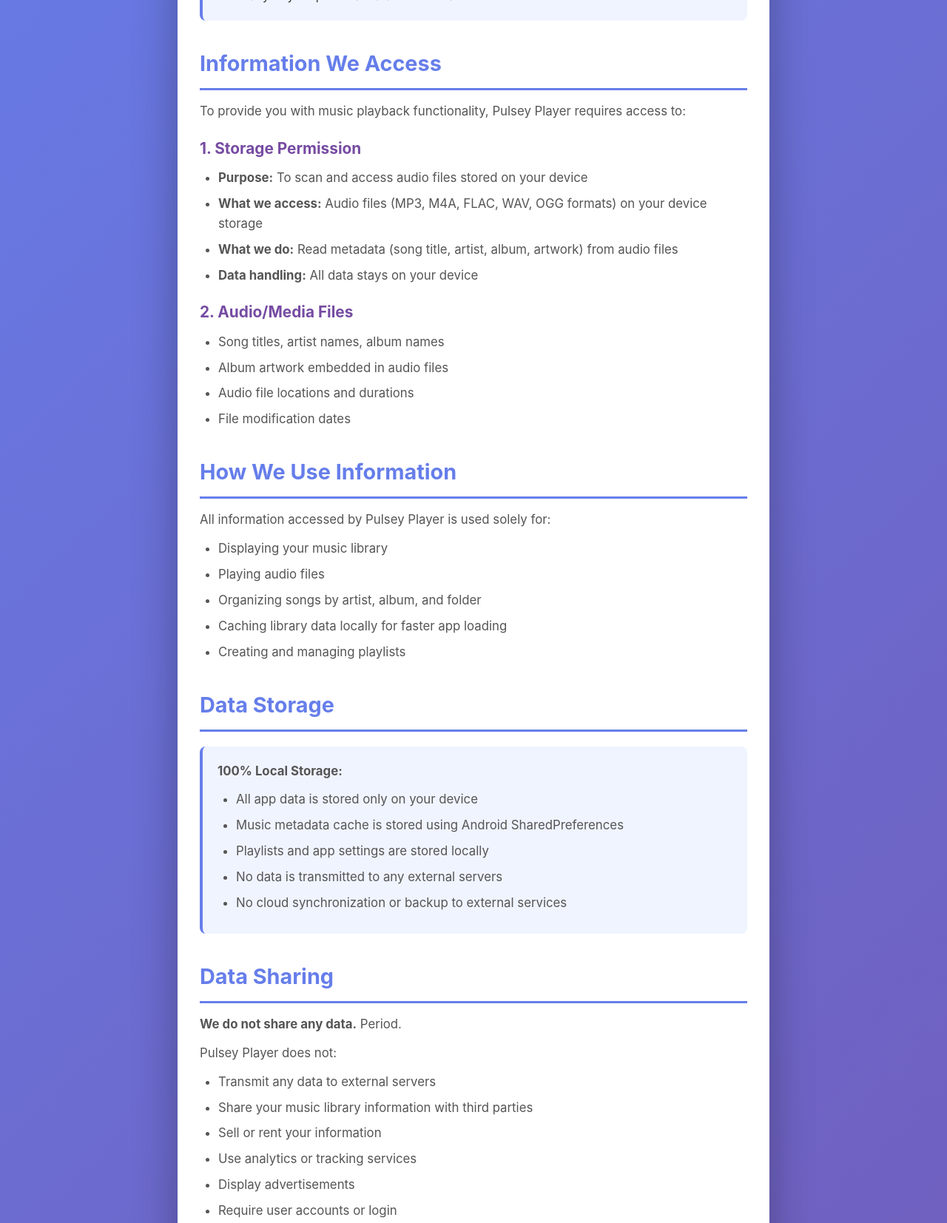
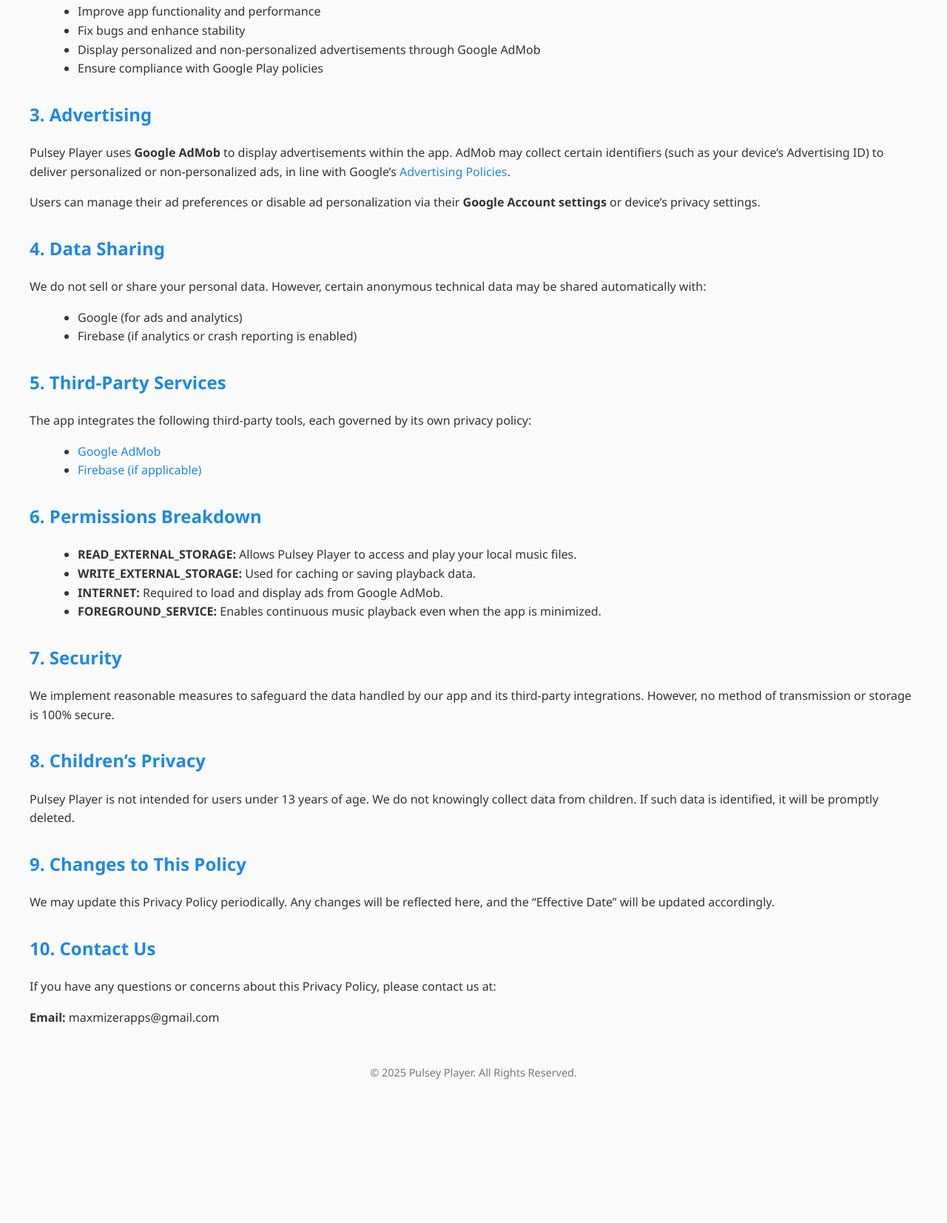
Before and after one commit to GuenzDeMax/pulsey-player-privacy, a plain HTML site: page index.html in a window 1280 px wide. Shown: the part 554-2207 px from the top of the page at 74% size. After the commit the page ends 2055 px from the top, so only its background shows below. Drawn offline with Linux system fonts and the light colour scheme.

Commit message:
Update index.html

```diff
--- a/index.html
+++ b/index.html
@@ -1,4 +1,132 @@
 <!DOCTYPE html>
+<html lang="en">
+<head>
+  <meta charset="UTF-8">
+  <meta name="viewport" content="width=device-width, initial-scale=1.0">
+  <title>Pulsey Player - Privacy Policy (Ad-Supported)</title>
+  <style>
+    body {
+      font-family: "Segoe UI", Arial, sans-serif;
+      margin: 40px;
+      background: #fafafa;
+      color: #333;
+      line-height: 1.6;
+    }
+    h1, h2 {
+      color: #1e88e5;
+    }
+    .section {
+      margin-bottom: 30px;
+    }
+    ul {
+      margin-top: 10px;
+      margin-left: 25px;
+    }
+    a {
+      color: #1e88e5;
+      text-decoration: none;
+    }
+    a:hover {
+      text-decoration: underline;
+    }
+    footer {
+      margin-top: 50px;
+      font-size: 0.9em;
+      color: #777;
+      text-align: center;
+    }
+  </style>
+</head>
+<body>
+  <h1>Pulsey Player - Privacy Policy (Ad-Supported Version)</h1>
+  <p><strong>Effective Date:</strong> October 7, 2025</p>
+  <p>This Privacy Policy explains how <strong>Pulsey Player</strong> (“we”, “our”, “us”) collects, uses, and protects your information while using our mobile application.</p>
+
+  <div class="section">
+    <h2>1. Information We Collect</h2>
+    <p>Pulsey Player does not collect personal user data directly. However, certain third-party services (such as Google AdMob) may automatically collect limited technical information, including:</p>
+    <ul>
+      <li>Device identifiers (e.g., Advertising ID)</li>
+      <li>App usage statistics</li>
+      <li>Approximate location (for ad targeting or analytics)</li>
+      <li>Crash logs and diagnostic data</li>
+    </ul>
+  </div>
+
+  <div class="section">
+    <h2>2. How We Use Information</h2>
+    <p>We use collected information to:</p>
+    <ul>
+      <li>Improve app functionality and performance</li>
+      <li>Fix bugs and enhance stability</li>
+      <li>Display personalized and non-personalized advertisements through Google AdMob</li>
+      <li>Ensure compliance with Google Play policies</li>
+    </ul>
+  </div>
+
+  <div class="section">
+    <h2>3. Advertising</h2>
+    <p>Pulsey Player uses <strong>Google AdMob</strong> to display advertisements within the app. AdMob may collect certain identifiers (such as your device’s Advertising ID) to deliver personalized or non-personalized ads, in line with Google’s <a href="https://policies.google.com/technologies/ads" target="_blank">Advertising Policies</a>.</p>
+    <p>Users can manage their ad preferences or disable ad personalization via their <strong>Google Account settings</strong> or device’s privacy settings.</p>
+  </div>
+
+  <div class="section">
+    <h2>4. Data Sharing</h2>
+    <p>We do not sell or share your personal data. However, certain anonymous technical data may be shared automatically with:</p>
+    <ul>
+      <li>Google (for ads and analytics)</li>
+      <li>Firebase (if analytics or crash reporting is enabled)</li>
+    </ul>
+  </div>
+
+  <div class="section">
+    <h2>5. Third-Party Services</h2>
+    <p>The app integrates the following third-party tools, each governed by its own privacy policy:</p>
+    <ul>
+      <li><a href="https://policies.google.com/privacy" target="_blank">Google AdMob</a></li>
+      <li><a href="https://firebase.google.com/support/privacy" target="_blank">Firebase (if applicable)</a></li>
+    </ul>
+  </div>
+
+  <div class="section">
+    <h2>6. Permissions Breakdown</h2>
+    <ul>
+      <li><strong>READ_EXTERNAL_STORAGE:</strong> Allows Pulsey Player to access and play your local music files.</li>
+      <li><strong>WRITE_EXTERNAL_STORAGE:</strong> Used for caching or saving playback data.</li>
+      <li><strong>INTERNET:</strong> Required to load and display ads from Google AdMob.</li>
+      <li><strong>FOREGROUND_SERVICE:</strong> Enables continuous music playback even when the app is minimized.</li>
+    </ul>
+  </div>
+
+  <div class="section">
+    <h2>7. Security</h2>
+    <p>We implement reasonable measures to safeguard the data handled by our app and its third-party integrations. However, no method of transmission or storage is 100% secure.</p>
+  </div>
+
+  <div class="section">
+    <h2>8. Children’s Privacy</h2>
+    <p>Pulsey Player is not intended for users under 13 years of age. We do not knowingly collect data from children. If such data is identified, it will be promptly deleted.</p>
+  </div>
+
+  <div class="section">
+    <h2>9. Changes to This Policy</h2>
+    <p>We may update this Privacy Policy periodically. Any changes will be reflected here, and the “Effective Date” will be updated accordingly.</p>
+  </div>
+
+  <div class="section">
+    <h2>10. Contact Us</h2>
+    <p>If you have any questions or concerns about this Privacy Policy, please contact us at:</p>
+    <p><strong>Email:</strong> maxmizerapps@gmail.com</p>
+  </div>
+
+  <footer>
+    <p>© 2025 Pulsey Player. All Rights Reserved.</p>
+  </footer>
+</body>
+</html>
+
+
+<!-- <!DOCTYPE html>
 <html lang="en">
 <head>
     <meta charset="UTF-8">
@@ -171,7 +299,7 @@
                 <ul>
                     <li>Displaying your music library</li>
                     <li>Playing audio files</li>
-                    <li>Organizing songs by artist, album, and folder</li>
+                    <li>Organizing songs</li>
                     <li>Caching library data locally for faster app loading</li>
                     <li>Creating and managing playlists</li>
                 </ul>
@@ -207,7 +335,7 @@
 
             <div class="section">
                 <h2>Third-Party Services</h2>
-                <p>Pulsey Player does not integrate with any third-party services, analytics platforms, or advertising networks. The app is completely self-contained and offline.</p>
+                <p>Pulsey Player does not integrate with any third-party services or analytics platforms, or advertising networks. The app is completely self-contained and offline.</p>
             </div>
 
             <div class="section">
@@ -290,4 +418,4 @@
         </div>
     </div>
 </body>
-</html>
+</html> -->
```
